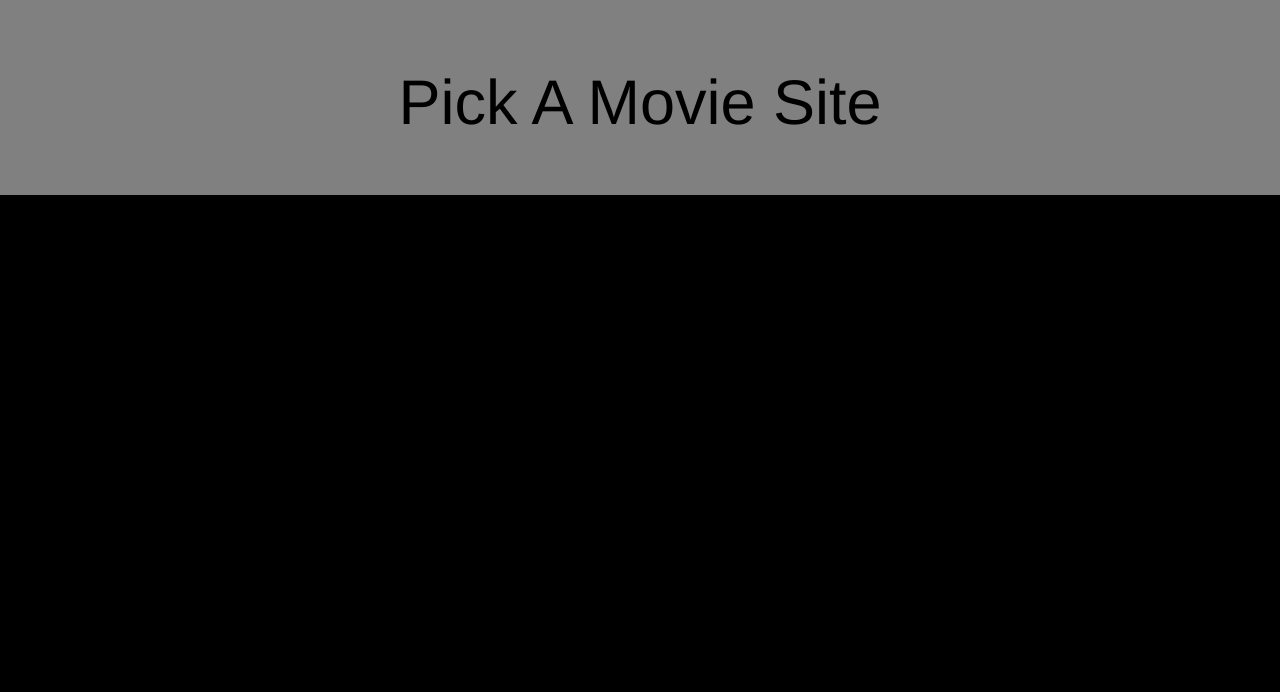
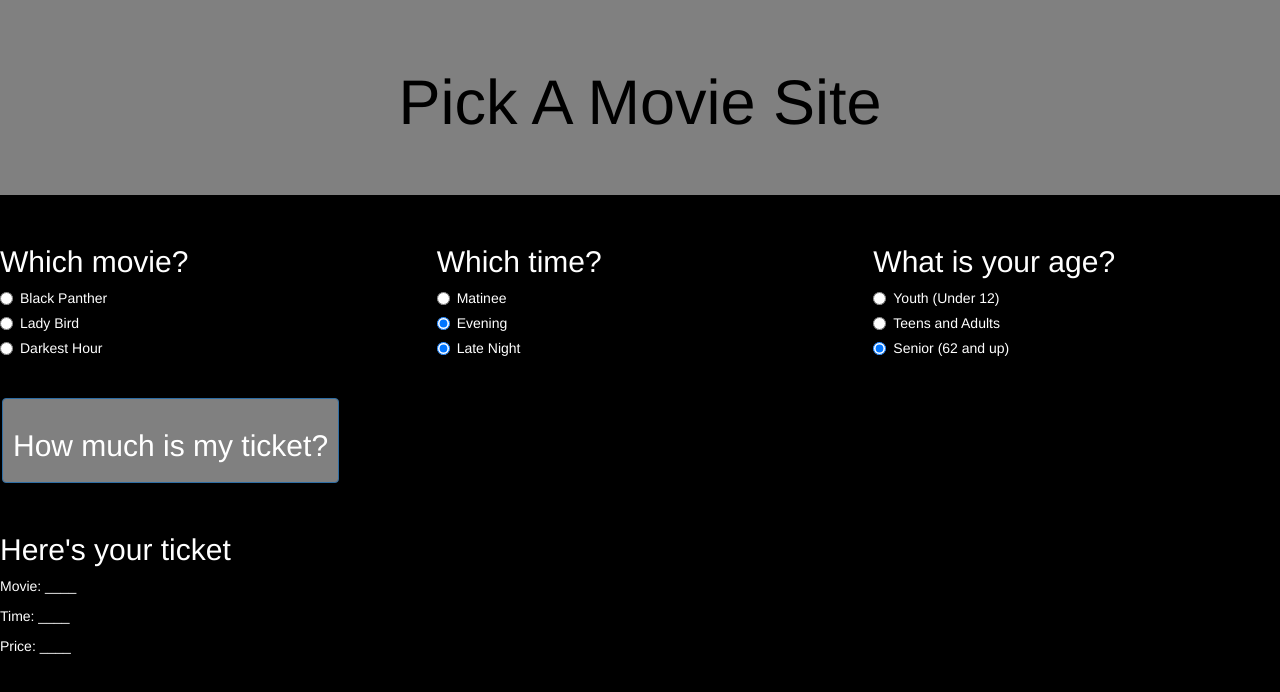
Before and after one commit to tdoherty3/movie-tickets, a plain HTML site: page index.html in a window 1280 px wide. Drawn offline with Linux system fonts and the light colour scheme.

Commit message:
Work on js and html.

```diff
--- a/css/styles.css
+++ b/css/styles.css
@@ -8,3 +8,12 @@ background-color: grey;
 color: black;
 text-align: center;
 }
+
+.btn {
+    background-color: gray;
+    border: 5px solid #white;
+    color: white;
+    padding: 10px;
+    text-align: center;
+    font-size: 16px;
+    margin: 30px 2px;
--- a/index.html
+++ b/index.html
@@ -11,9 +11,90 @@
 
   <body>
 
-        <div class="jumbotron vertical centerß">
-          <h1>Pick A Movie Site</h1>
+    <div class="jumbotron vertical centerß">
+      <h1>Pick A Movie Site</h1>
+    </div>
+    <form id="movie-ticket">
+
+    <div class="row">
+
+      <div class="col-md-4">
+        <h2>Which movie?</h2>
+          <div class="radio">
+          <label>
+          <input type="radio" name="movie" value="Black Panther" checked>
+                    Black Panther
+          </label>
+          </div>
+          <div class="radio">
+          <label>
+            <input type="radio" name="movie" value="Lady Bird" checked>
+                    Lady Bird
+          </label>
+          </div>
+          <div class="radio">
+          <label>
+            <input type="radio" name="movie" value="Darkest Hour" checked>
+                    Darkest Hour
+          </label>
+          </div>
         </div>
+
+        <div class="col-md-4">
+          <h2>Which time?</h2>
+            <div class="radio">
+            <label>
+            <input type="radio" name="time" value="Matinee" checked>
+                      Matinee
+            </label>
+            </div>
+            <div class="radio">
+            <label>
+              <input type="radio" name="time" value="Evening" checked>
+                      Evening
+            </label>
+            </div>
+            <div class="radio">
+            <label>
+              <input type="radio" name="movie" value="Late Night" checked>
+                      Late Night
+            </label>
+            </div>
+          </div>
+
+          <div class="col-md-4">
+            <h2>What is your age?</h2>
+              <div class="radio">
+              <label>
+              <input type="radio" name="age" value="Youth" checked>
+                        Youth (Under 12)
+              </label>
+              </div>
+              <div class="radio">
+              <label>
+                <input type="radio" name="age" value="Adult" checked>
+                        Teens and Adults
+              </label>
+              </div>
+              <div class="radio">
+              <label>
+                <input type="radio" name="age" value="Senior" checked>
+                        Senior (62 and up)
+              </label>
+              </div>
+            </div>
+    </div>
+
+    <button type="submit" class="btn btn-primary"><h2>How much is my ticket?</h2></button>
+    </form>
+
+    <div class="show-ticket">
+      <h2>Here's your ticket</h2>
+      <p>Movie: ____ </p>
+      <p>Time: ____ </p>
+      <p>Price: ____ </p>
+    </div>
+
 
   </body>
 </html>
--- a/js/scripts.js
+++ b/js/scripts.js
@@ -0,0 +1,36 @@
+//business logic
+
+//var youth = { name: "Youth", price: 3.00 };
+//var adult = { name: "Adult", price: 8.00 };
+//var senior = { name: "Senior", price: 3.00 };
+//var matinee = { name: "Matinee", price: 3.00 };
+
+function Ticket (movie, time, age) {
+  this.movie = movie;
+  this.time = time;
+  this.age = age;
+}
+
+Ticket.prototype.price = function() {
+ var price = 8;
+ var newMovies = ["Black Panther", "Lady Bird", "Darkest Hour"];
+
+ for (var i = 0; i , newMovies.length; i++) {
+   if (this.movie === newMovies[i]) {
+     price += 0;
+   }
+   if (this.age === Youth || this.age === Senior){
+  price -= 5;
+    }
+  if (this.time === Matinee){
+    price -= 5;
+  }
+   return price;
+ };
+
+$(document).ready(function() {
+  var newTicket;
+  $("form#movie-ticket").submit(function(event){
+    event.prevent.default();
+    //$("#price").empty();
+  }
```
